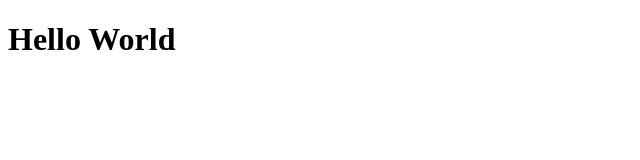
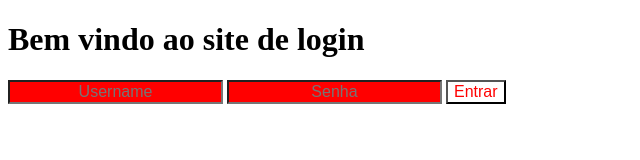
Before and after one commit to wernerraul25/Projetos-Estudantis, a plain HTML site: page site/index.html in a window 1280 px wide. Shown: the whole page, without its empty margins (0-640 px from the left). Drawn offline with Linux system fonts and the light colour scheme.

Commit message:
Inputs e botão com estilo css

```diff
--- a/site/index.html
+++ b/site/index.html
@@ -4,9 +4,14 @@
     <meta charset="UTF-8">
     <meta name="viewport" content="width=device-width, initial-scale=1.0">
     <link rel="shortcut icon" href="logo_principal.ico" type="image/x-icon">
-    <title>Site aleatório</title>
+    <link rel="stylesheet" href="style.css">
+    <title>Login</title>
 </head>
 <body>
-    <h1>Hello World</h1>
+    <h1>Bem vindo ao site de login</h1>
+    <input type="text" placeholder="Username" id="user" class="inputs">
+    <input type="text" placeholder="Senha" id="senha" class="inputs">
+    <input type="button" value="Entrar" id="entrar">
+
 </body>
 </html>
```
